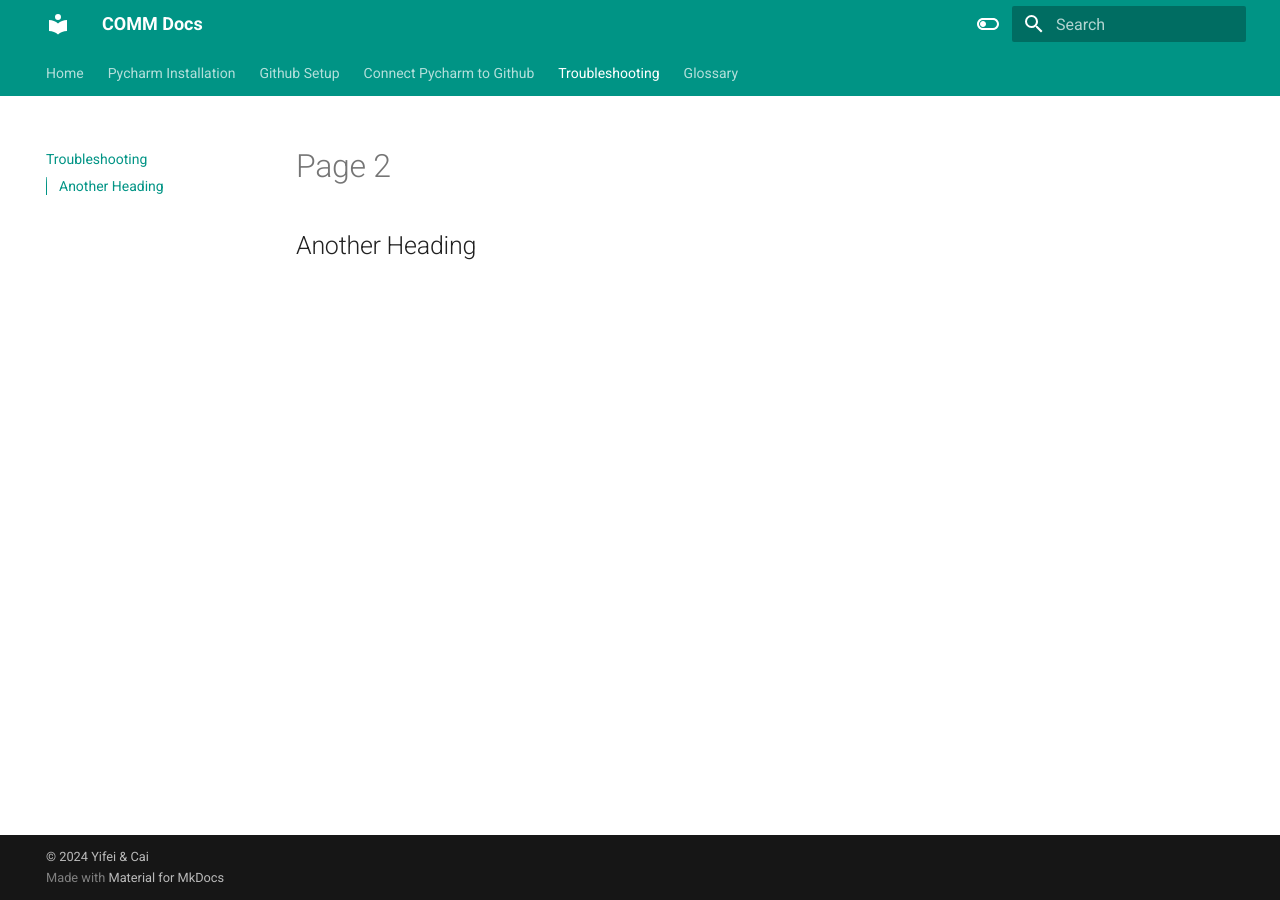
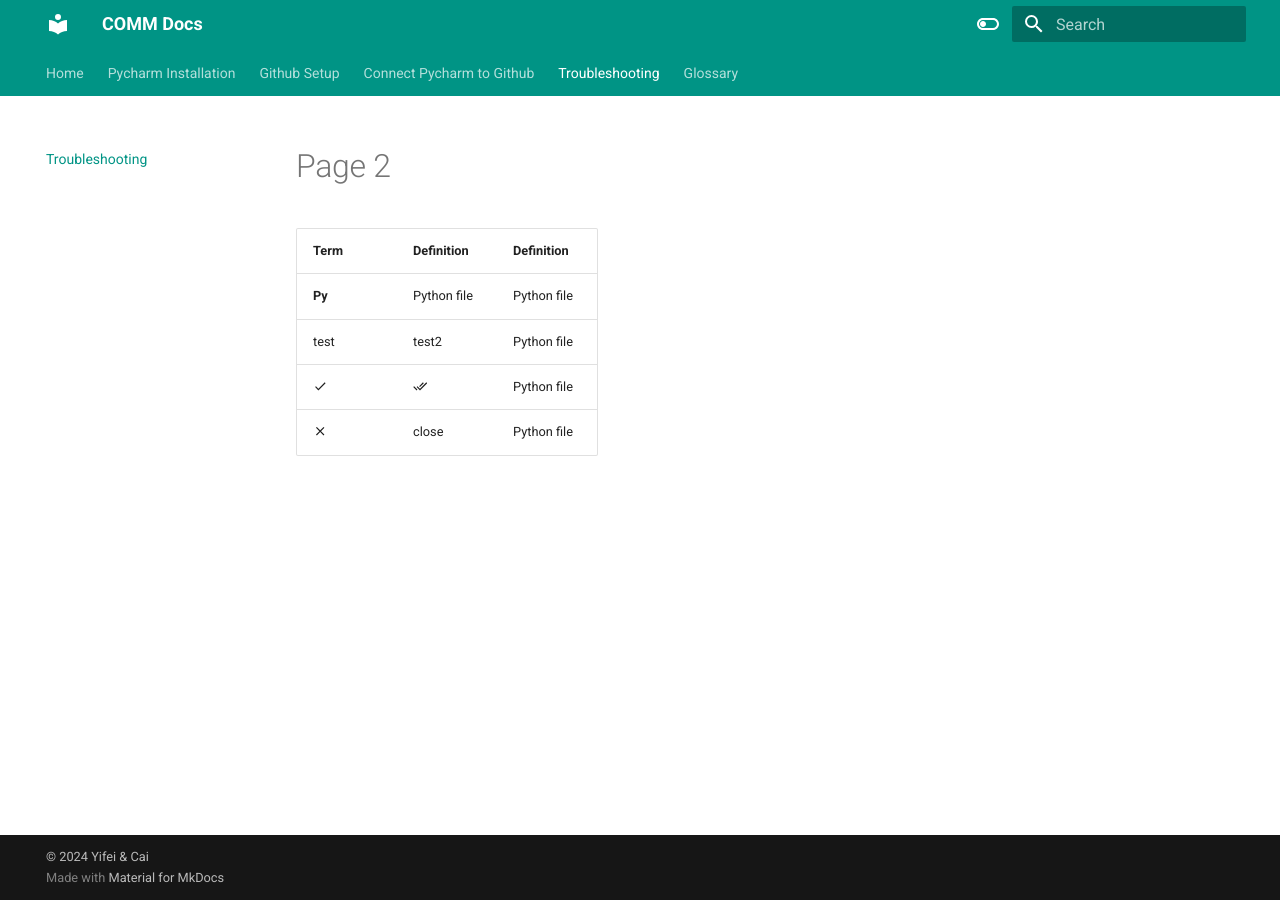
Before and after one commit to thebiggest0/pycharm-github-docs, an MkDocs documentation site: the page built from docs/troubleshooting.md, in a window 1280 px wide. Built offline with MkDocs 1.6.1 and Material for MkDocs 9.7.7, drawn with Linux system fonts in a browser that asks for light colours.

Commit message:
Add placeholder content

```diff
--- a/docs/troubleshooting.md
+++ b/docs/troubleshooting.md
@@ -1,2 +1,8 @@
 # Page 2
-## Another Heading
+
+| **Term** | **Definition** | **Definition** |
+|:-|:-|:-|
+|**Py** | Python file|Python file|
+|test| test2|Python file|
+|:material-check:|:material-check-all:|Python file|
+|:material-close:|close|Python file|
```
Also changed, not shown: docs/glossary.md (+6 -0 lines).
